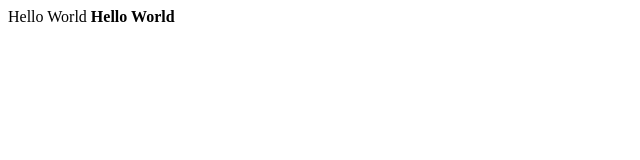
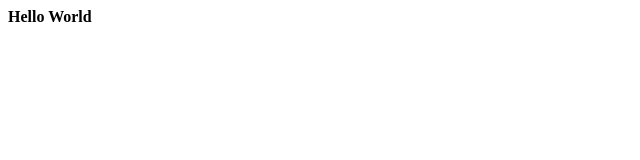
Before and after one commit to valerialilia/valerialilia.github.io, a plain HTML site: page index.html in a window 1280 px wide. Shown: the whole page, without its empty margins (0-640 px from the left). Drawn offline with Linux system fonts and the light colour scheme.

Commit message:
first edit3

```diff
--- a/index.html
+++ b/index.html
@@ -1,4 +1,4 @@
 <html>
-    <bh1>Hello World </h1>
-    <b>Hello World</b>
+    <bh1><b>Hello World</b></h1>
+
 </html>
```
